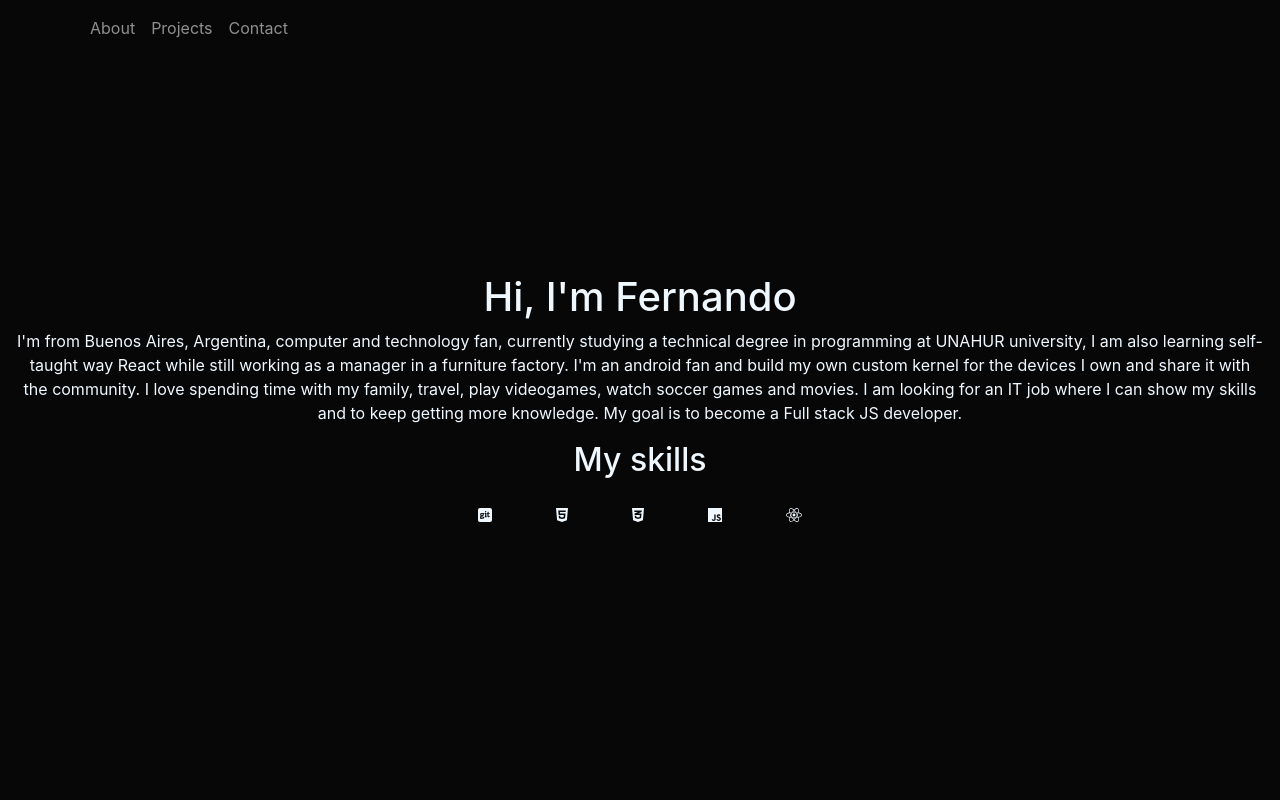
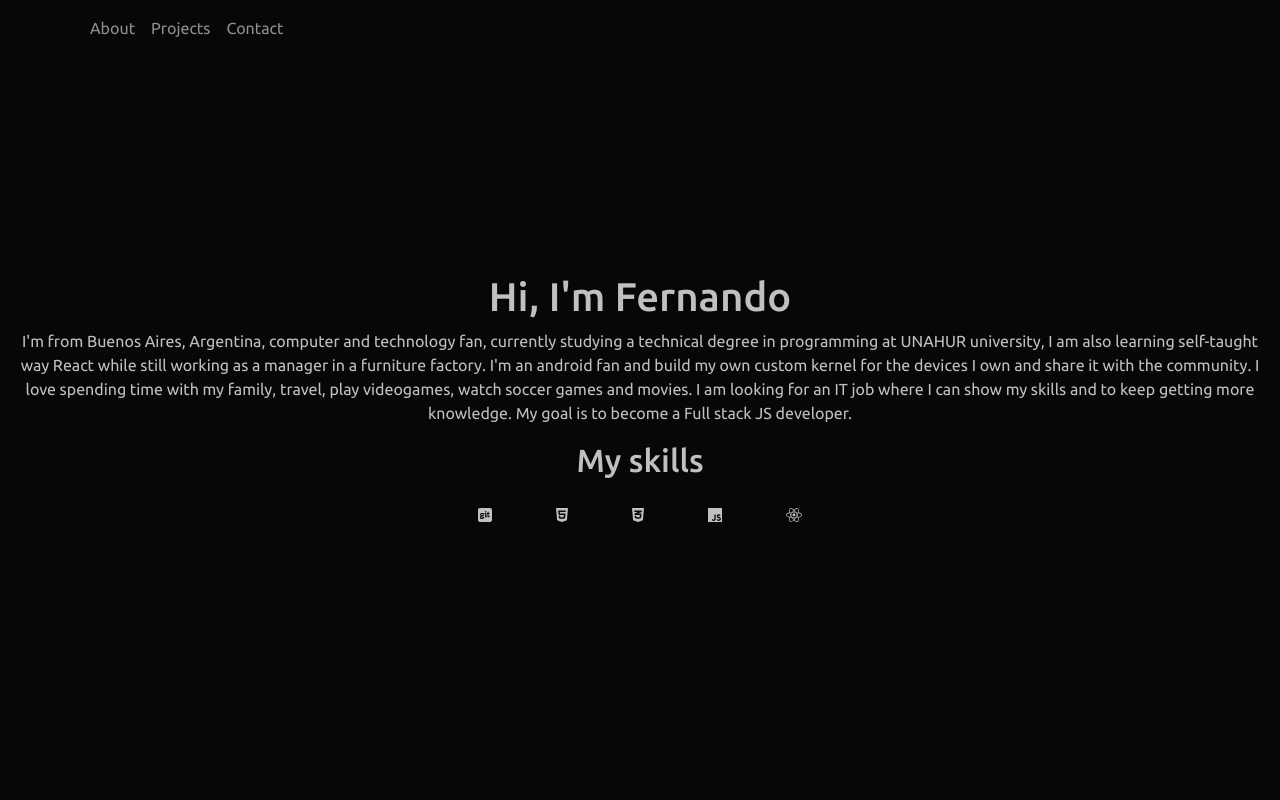
Before and after one commit to fernandobouchet/fernandobouchet.github.io, a React (Create React App) app: page / in a window 1280 px wide. Shown: the top 800 px of the page. Built offline with nearby package versions, Linux system fonts and the light colour scheme; the HTML template or start-up script is replaced by a standard one.

Commit message:
Change Font

```diff
--- a/public/index.html
+++ b/public/index.html
@@ -12,6 +12,9 @@
       user's mobile device or desktop. See https://developers.google.com/web/fundamentals/web-app-manifest/
     -->
   <link rel="manifest" href="%PUBLIC_URL%/manifest.json" />
+  <style>
+    @import url('https://fonts.googleapis.com/css2?family=Ubuntu:wght@300;400;500;700&display=swap');
+  </style>
   <!--
       Notice the use of %PUBLIC_URL% in the tags above.
       It will be replaced with the URL of the `public` folder during the build.
--- a/src/components/About/About.js
+++ b/src/components/About/About.js
@@ -56,7 +56,7 @@ export default About;
 
 const StyledContainer = styled(Container)`
   background-color: #070708;
-  color: aliceblue;
+  color: silver;
   height: 100vh;
   display: flex;
   flex-direction: column;
--- a/src/index.css
+++ b/src/index.css
@@ -1,9 +1,9 @@
 body {
   margin: 0;
-  font-family: -apple-system, BlinkMacSystemFont, "Segoe UI", Helvetica, Arial,
-    sans-serif, "Apple Color Emoji", "Segoe UI Emoji";
+  font-family: "Ubuntu", sans-serif;
 }
 
 * {
   overflow-x: hidden;
+  font-family: "Ubuntu", sans-serif;
 }
```
